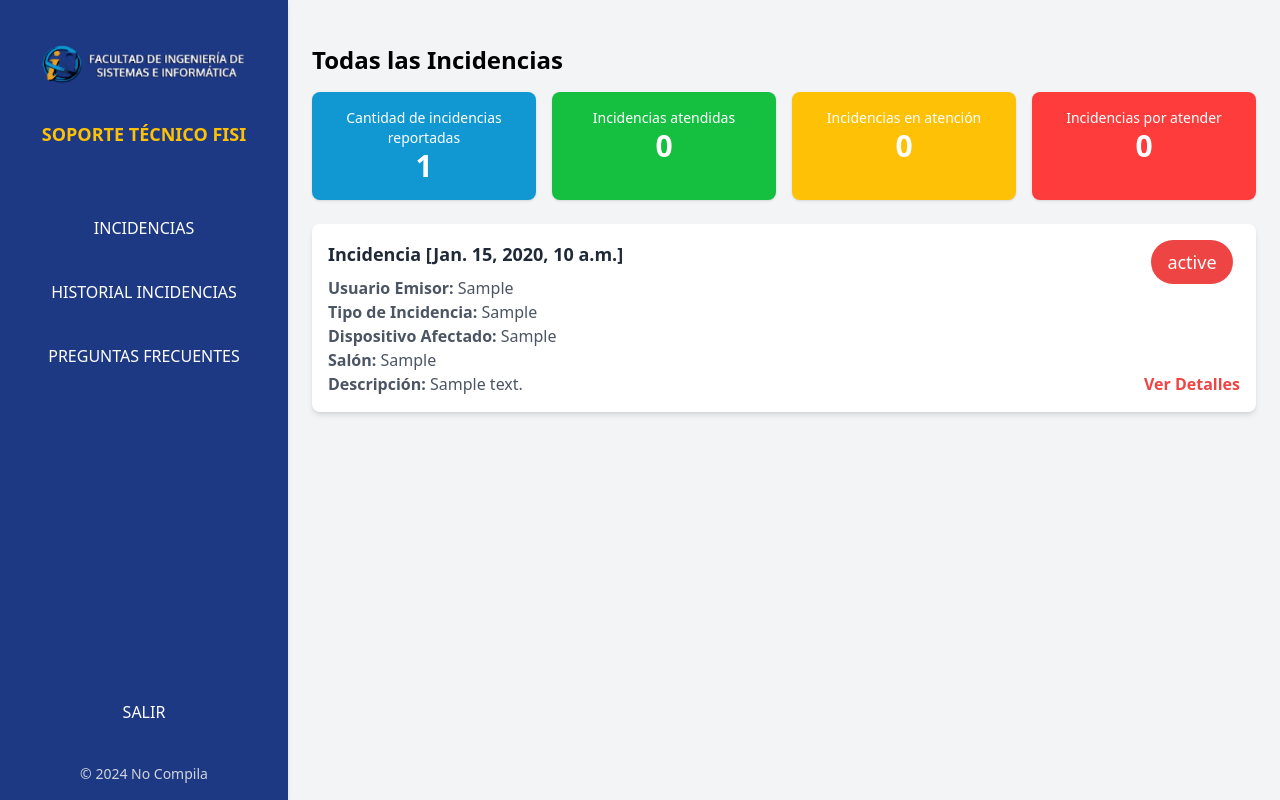
After one commit to AlvaroCRAK/Sistema_de_Incidencias_y_Soporte, a Django app: page /soporte/listar-incidencias/ in a window 1280 px wide. The commit adds this page. Run offline with Django 5.2, Linux system fonts and the light colour scheme; tables that the repository leaves empty hold one stand-in row (values such as "Sample post"); some libraries are stand-ins or nearby versions.

Commit message:
historial de Incidencias en soporte implementada, falta detalles

```diff
--- a/soporte/templates/soporte_barra_lateral.html
+++ b/soporte/templates/soporte_barra_lateral.html
@@ -19,18 +19,18 @@
         <nav class="flex-1 mt-4">
             <ul class="space-y-0 text-center">
                 <li>
-                    <a href="{% url 'usuario:reportar' %}" class="block px-6 py-5 text-white hover:bg-[#1198d2] {% if request.path == '/usuario/reportar/' %}bg-[#1198d2]{% endif %} transition">REPORTAR INCIDENCIA</a>
+                    <a href="{% url 'soporte:incidencias' %}" class="block px-6 py-5 text-white hover:bg-[#1198d2] {% if request.path == '/soporte/incidencias/' %}bg-[#1198d2]{% endif %} transition">INCIDENCIAS</a>
                 </li>
                 <li>
-                    <a href="{% url 'usuario:historial' %}" class="block px-6 py-5 text-white hover:bg-[#1198d2] {% if request.path == '/usuario/historial/' %}bg-[#1198d2]{% endif %} transition">HISTORIAL INCIDENCIAS</a>
+                    <a href="{% url 'soporte:listar_incidencias' %}" class="block px-6 py-5 text-white hover:bg-[#1198d2] {% if request.path == '/soporte/historial-incidencias/' %}bg-[#1198d2]{% endif %} transition">HISTORIAL INCIDENCIAS</a>
                 </li>
                 <li>
-                    <a href="{% url 'usuario:preguntas' %}" class="block px-6 py-5 text-white hover:bg-[#1198d2] {% if request.path == '/usuario/preguntas/' %}bg-[#1198d2]{% endif %} transition">PREGUNTAS FRECUENTES</a>
+                    <a href="{% url 'soporte:preguntas' %}" class="block px-6 py-5 text-white hover:bg-[#1198d2] {% if request.path == '/soporte/preguntas/' %}bg-[#1198d2]{% endif %} transition">PREGUNTAS FRECUENTES</a>
                 </li>
             </ul>
         </nav>
         <div class="p-4">
-            <a href="{% url 'usuario:login' %}" class="block text-white bg-[#1e3984] hover:bg-[#ff3c3c] transition text-center rounded-full px-6 py-4">SALIR</a>
+            <a href="{% url 'soporte:login' %}" class="block text-white bg-[#1e3984] hover:bg-[#ff3c3c] transition text-center rounded-full px-6 py-4">SALIR</a>
             <footer class="mt-6 text-center text-sm text-gray-300">
                 <p>© 2024 No Compila</p>
             </footer>
--- a/soporte/templates/soporte_incidencias.html
+++ b/soporte/templates/soporte_incidencias.html
@@ -3,6 +3,7 @@
 {% block title %}Incidencias{% endblock title %}
 
 {% block content %}
+<p>asldfjlksadfjlksadjflkjsdalfkjdsalkj</p>
     <div class="flex justify-between items-center mb-6">
         <h2 class="text-2xl font-semibold">INCIDENCIAS [2024-09-30]</h2>
         <button class="bg-[#ffc105] text-white font-bold py-2 px-4 rounded hover:bg-[#ffc107] transition duration-200">PDF</button>
--- /dev/null
+++ b/soporte/templates/soporte_listar_incidencias.html
@@ -0,0 +1,91 @@
+{% extends "soporte_barra_lateral.html" %}
+
+{% block title %}Historial de Incidencias{% endblock title %}
+
+{% block content %}
+    <div class="container mx-auto mt-5">
+        <h2 class="text-2xl font-bold mb-4">Todas las Incidencias</h2>
+
+        <!-- Div que contiene la cantidad de incidencias -->
+        <div class="grid grid-cols-1 md:grid-cols-4 gap-4 mb-6">
+            <div class="bg-[#1198d2] text-white rounded-lg shadow p-4 text-center">
+                <p class="text-sm">Cantidad de incidencias reportadas</p>
+                <h2 class="text-3xl font-bold">{{ total_incidencias }}</h2>
+            </div>
+
+            <div class="bg-[#15bf40] text-white rounded-lg shadow p-4 text-center">
+                <p class="text-sm">Incidencias atendidas</p>
+                <h2 class="text-3xl font-bold">{{ incidencias_atendidas }}</h2>
+            </div>
+
+            <div class="bg-[#ffc105] text-white rounded-lg shadow p-4 text-center">
+                <p class="text-sm">Incidencias en atención</p>
+                <h2 class="text-3xl font-bold">{{ incidencias_en_atencion }}</h2>
+            </div>
+
+            <div class="bg-[#ff3c3c] text-white rounded-lg shadow p-4 text-center">
+                <p class="text-sm">Incidencias por atender</p>
+                <h2 class="text-3xl font-bold">{{ incidencias_pendientes }}</h2>
+            </div>
+        </div>
+
+        <div class="flex flex-col space-y-4">
+            {% for incidencia in incidencias %}
+            <div class="bg-white shadow-md rounded-lg p-4 w-full flex">
+                <div class="flex-1">
+                    <h3 class="text-lg font-semibold mb-2 text-gray-800">Incidencia [{{ incidencia.fecha }}]</h3>
+                    <p class="text-gray-600"><strong>Usuario Emisor:</strong> {{ incidencia.emisor }}</p>
+                    <p class="text-gray-600"><strong>Tipo de Incidencia:</strong> {{ incidencia.tipo_incidencia }}</p>
+                    <p class="text-gray-600"><strong>Dispositivo Afectado:</strong> {{ incidencia.dispositivo_afectado }}</p>
+                    <p class="text-gray-600"><strong>Salón:</strong> {{ incidencia.salon }}</p>
+                    <p class="text-gray-600"><strong>Descripción:</strong> {{ incidencia.descripcion_estado }}</p>
+                </div>
+                <div class="flex flex-col items-center justify-between ml-4">
+                    <span class="bg-red-500 text-white rounded-full px-4 py-2 mb-2 text-lg">
+                        {{ incidencia.estado_incidencia }}
+                    </span>
+                    <a href="javascript:void(0);" onclick="mostrarDetalles({{ incidencia.id }})" class="font-bold text-red-500 hover:text-red-600 transition duration-300">Ver Detalles</a>
+                </div>
+            </div>
+            {% empty %}
+            <p class="text-gray-600">No hay incidencias registradas.</p>
+            {% endfor %}
+        </div>
+
+        <!-- Contenedor para mostrar los detalles de la incidencia -->
+        <div id="detalle-incidencia" style="display: none;"></div>
+
+    </div>
+
+    <!-- Script para manejar los detalles -->
+    <script>
+        function mostrarDetalles(incidenciaId) {
+            const newTab = window.open('', '_blank'); // Abre una nueva pestaña
+            fetch(`/soporte/incidencias/${incidenciaId}/`)
+                .then(response => {
+                    if (!response.ok) {
+                        throw new Error('Error en la respuesta de la red');
+                    }
+                    return response.json();
+                })
+                .then(data => {
+                    newTab.document.title = `Detalles de Incidencia ${incidenciaId}`; // Titulo de la nueva pestaña
+                    newTab.document.body.innerHTML = `
+                        <div class="container mx-auto mt-5">
+                            <h3 class="text-2xl font-bold mb-4">Incidencia ${data.hora}</h3>
+                            <p><strong>Emisor:</strong> ${data.emisor}</p>
+                            <p><strong>Aula:</strong> ${data.aula}</p>
+                            <p><strong>Categoría:</strong> ${data.categoria}</p>
+                            <p><strong>Descripción:</strong> ${data.descripcion}</p>
+                            <p><strong>Asignado:</strong> ${data.asignado}</p>
+                            <button onclick="window.close()">Cerrar</button>
+                        </div>
+                    `;
+                })
+                .catch(error => {
+                    console.error('Error:', error);
+                    newTab.document.body.innerHTML = '<p>Error al cargar los detalles.</p>';
+                });
+        }
+    </script>
+{% endblock content %}
--- a/soporte/urls.py
+++ b/soporte/urls.py
@@ -1,5 +1,5 @@
 from django.urls import path
-from .views import LoginView, IncidenciasView, IncidenciaCreateView
+from .views import LoginView, IncidenciasView, IncidenciaCreateView, IncidenciaListView, PreguntasView, IncidenciaDetailView
 
 app_name = "soporte"
 
@@ -8,4 +8,10 @@ urlpatterns = [
     path("incidencias/", IncidenciasView.as_view(), name="incidencias"),
 
     path ( 'api/incidencias/', IncidenciaCreateView.as_view(), name = 'incidencia-create' ),
+    path('listar-incidencias/', IncidenciaListView.as_view(), name='listar_incidencias'),
+    path("preguntas/", PreguntasView.as_view(), name="preguntas"),
+
+    path('incidencias/<int:pk>/', IncidenciaDetailView.as_view(), name='detalle_incidencia'),
+
+
 ]
--- a/soporte/views.py
+++ b/soporte/views.py
@@ -4,8 +4,54 @@ from .serializers import IncidenciaSerializer
 from django.shortcuts import render
 from django.views import View
 from rest_framework.permissions import AllowAny
+from django.views.generic import ListView
+from .models import Incidencia
+from django.views.generic import DetailView
+from django.http import JsonResponse
 
 # Create your views here.
+
+class IncidenciaListView(ListView):
+    model = Incidencia
+    template_name = 'soporte_listar_incidencias.html'  # Plantilla que se va a renderizar
+    context_object_name = 'incidencias'  # Nombre del contexto para las incidencias
+
+    def get_context_data(self, **kwargs):
+        # Llama al método get_context_data de la clase base
+        context = super().get_context_data(**kwargs)
+
+        # Añadir variables adicionales al contexto
+        context['total_incidencias'] = Incidencia.objects.count()
+        context['incidencias_atendidas'] = Incidencia.objects.filter(estado_incidencia='Atendida').count()
+        context['incidencias_en_atencion'] = Incidencia.objects.filter(estado_incidencia='En Atención').count()
+        context['incidencias_pendientes'] = Incidencia.objects.filter(estado_incidencia='Pendiente').count()
+
+        return context
+
+class IncidenciaDetailView(DetailView):
+    model = Incidencia
+    template_name = 'detalle_incidencia.html'  # Esto puede no ser necesario para el JSON
+
+    def get(self, request, *args, **kwargs):
+        # Llamar a la implementación base
+        self.object = self.get_object()
+
+        # Generar un contexto adicional
+        context = self.get_context_data(object=self.object)
+
+        # Retornar JSON si se solicita
+        if request.headers.get('X-Requested-With') == 'XMLHttpRequest':
+            return JsonResponse({
+                'hora': self.object.fecha.strftime("%Y-%m-%d %H:%M"),
+                'emisor': context['emisor'],
+                'aula': context['aula'],
+                'categoria': context['categoria'],
+                'descripcion': context['descripcion'],
+                'asignado': context['asignado'],
+            })
+        else:
+            return super().get(request, *args, **kwargs)
+
 class LoginView(View):
     def get(self, request, *args, **kwargs):
         return render(request, "soporte_login.html")
@@ -19,3 +65,7 @@ class IncidenciaCreateView ( generics.CreateAPIView ):
     queryset = Incidencia.objects.all ()
     serializer_class = IncidenciaSerializer
     permission_classes = [AllowAny]
+
+class PreguntasView(View):
+    def get(self, request, *args, **kwargs):
+        return render(request, "soporte_preguntas.html")
```
Also changed, not shown: soporte/templates/detalle_incidencia.html (added, +19 -0 lines), soporte/templates/soporte_preguntas.html (added, +8 -0 lines), soporte/migrations/0001_initial.py, soporte/migrations/0002_incidencia_estado_incidencia.py (deleted).
